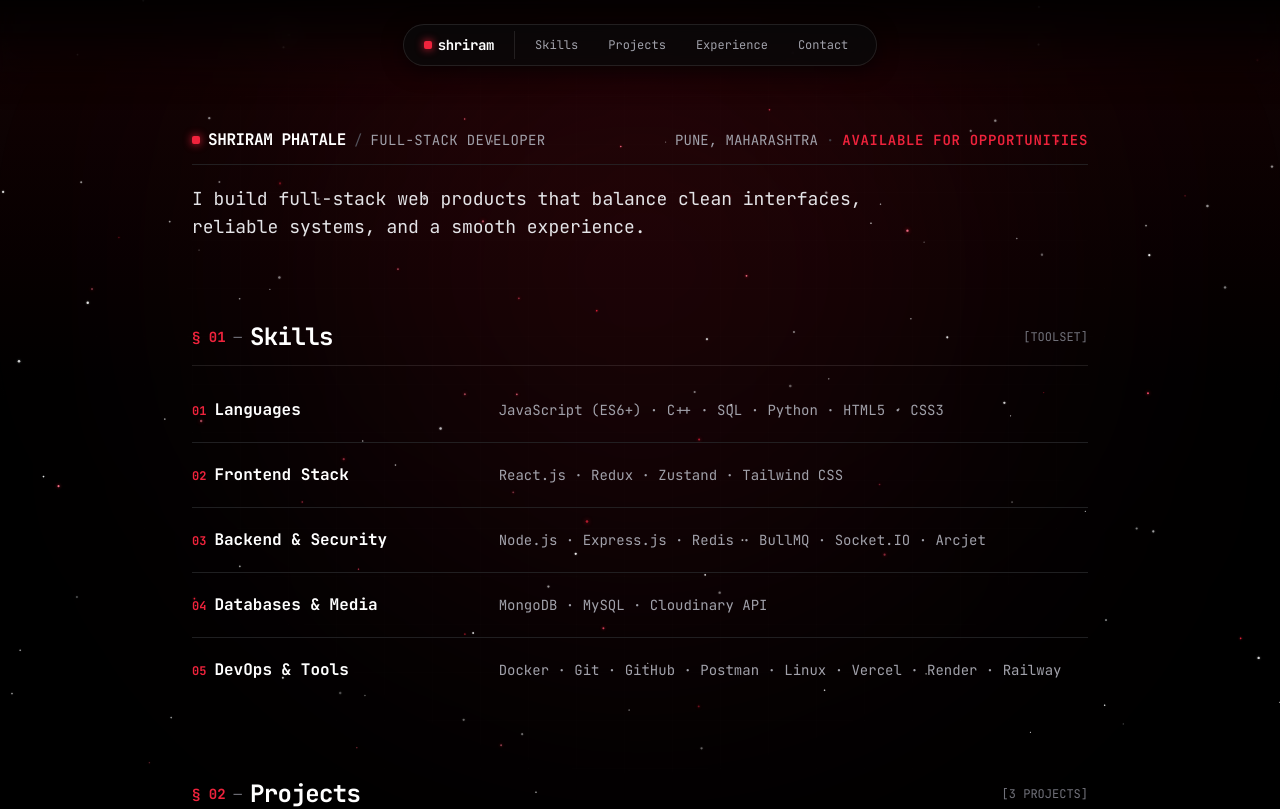
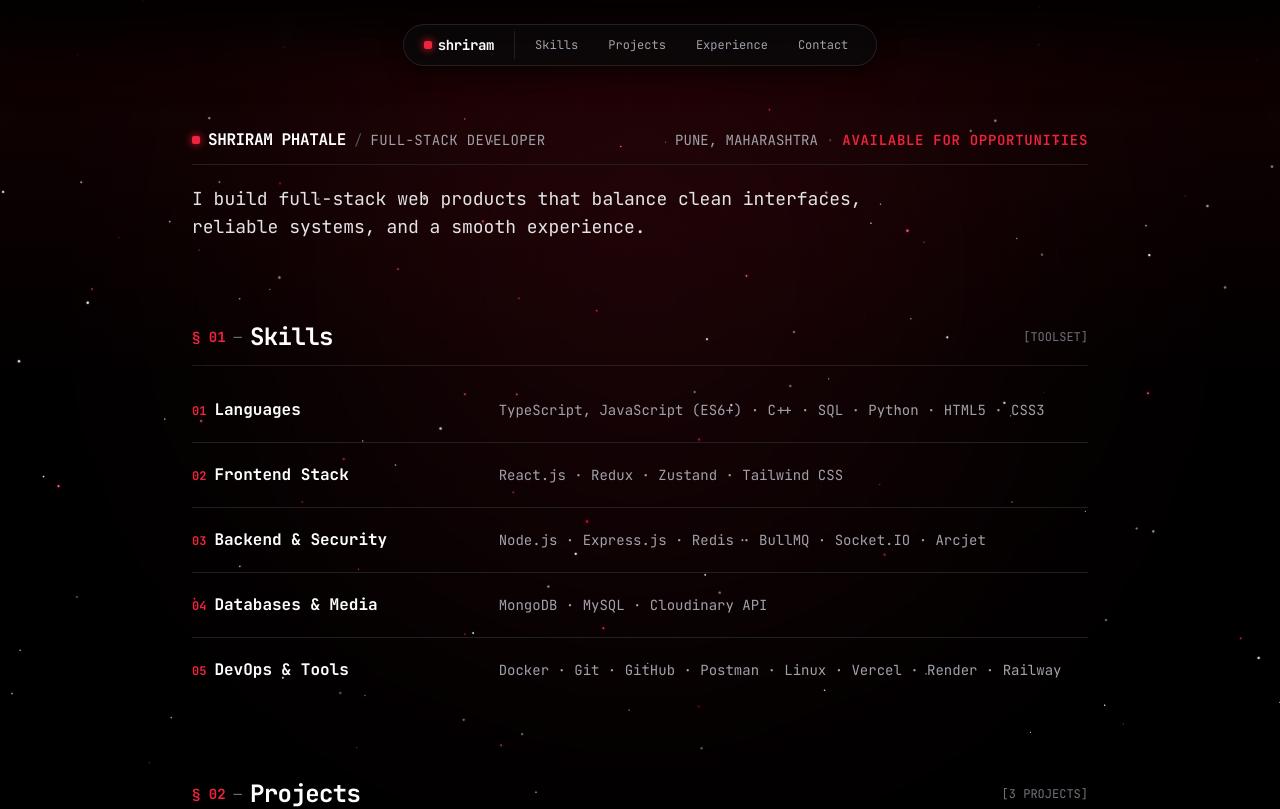
Before and after one commit to shriramphatale/my-portfolio, a React (Vite) app: page / in a window 1280 px wide. Shown: the top 809 px of the page. Built offline with nearby package versions, Linux system fonts and the light colour scheme.

Commit message:
Update skillsData to include TypeScript

```diff
--- a/src/data/portfolioData.js
+++ b/src/data/portfolioData.js
@@ -17,7 +17,7 @@ export const profileData = {
 export const skillsData = [
   {
     category: "Languages",
-    skills: ["JavaScript (ES6+)", "C++", "SQL", "Python", "HTML5", "CSS3"]
+    skills: ["TypeScript, JavaScript (ES6+)", "C++", "SQL", "Python", "HTML5", "CSS3"]
   },
   {
     category: "Frontend Stack",
```
